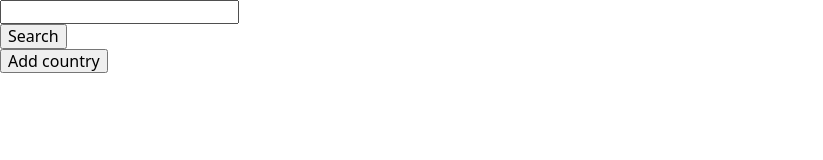
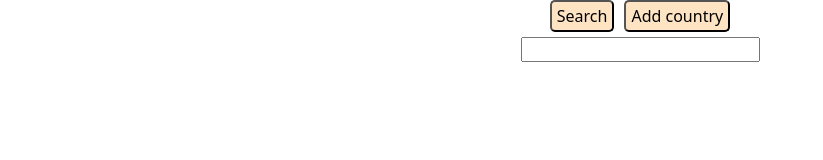
Before and after one commit to Evalac/weatherWidget, a website built with Parcel: page src/index.html in a window 1280 px wide. Shown: the whole page, without its empty margins (0-823 px from the left). Built offline with nearby package versions, Linux system fonts and the light colour scheme.

Commit message:
need to finish styles and logic

```diff
--- a/src/index.html
+++ b/src/index.html
@@ -8,12 +8,17 @@
     <script type="module" src="./index.js"></script>
   </head>
   <body>
-    <form action="submit" class="js-search">
-      <div class="form-container"><input type="text" name="country" /></div>
-      <button>Search</button>
-    </form>
-    <button class="js-add">Add country</button>
-
+    <div class="search-container">
+      <form action="submit" class="js-search">
+        <div class="btn-items">
+          <button class="btn">Search</button>
+          <button class="js-add btn">Add country</button>
+        </div>
+        <div class="form-container">
+          <input type="text" name="country" class="searhInput" />
+        </div>
+      </form>
+    </div>
     <div class="js-weather-container"></div>
 
     <script src="./index.js" type="module"></script>
--- a/src/index.js
+++ b/src/index.js
@@ -7,7 +7,7 @@ refs.addBtn.addEventListener('click', onCountryAdd);
 refs.searchForm.addEventListener('submit', onSearchBtn);
 
 function onCountryAdd(evt) {
-  const markup = `<input type="text" name="country">`;
+  const markup = `<input type="text" name="country" class="searhInput">`;
   refs.formContainer.insertAdjacentHTML('beforeend', markup);
 }
 
--- a/src/sass/_widget.scss
+++ b/src/sass/_widget.scss
@@ -1,8 +1,39 @@
+.form-container {
+  display: flex;
+  flex-wrap: wrap;
+  justify-content: center;
+}
+
+.searhInput {
+  margin: 5px;
+}
+
+.btn-items {
+  display: flex;
+  justify-content: center;
+}
+
+.btn {
+  margin-right: 10px;
+  padding: 5px;
+  background-color: bisque;
+  border-radius: 5px;
+  &:last-child {
+    margin-right: 0;
+  }
+}
+
+.js-weather-container {
+  display: flex;
+  flex-wrap: wrap;
+  justify-content: center;
+}
+
 /* Основные стили для виджета погоды */
 .weather-widget {
   list-style: none;
   padding: 20px;
-  margin: 0;
+  margin-right: 20px;
   background-color: #f0f8ff; /* Легкий голубой фон */
   border-radius: 10px;
   box-shadow: 0 4px 8px rgba(0, 0, 0, 0.1); /* Легкая тень */
```
Also changed, not shown: src/helpers/addNewForm.js (deleted).
